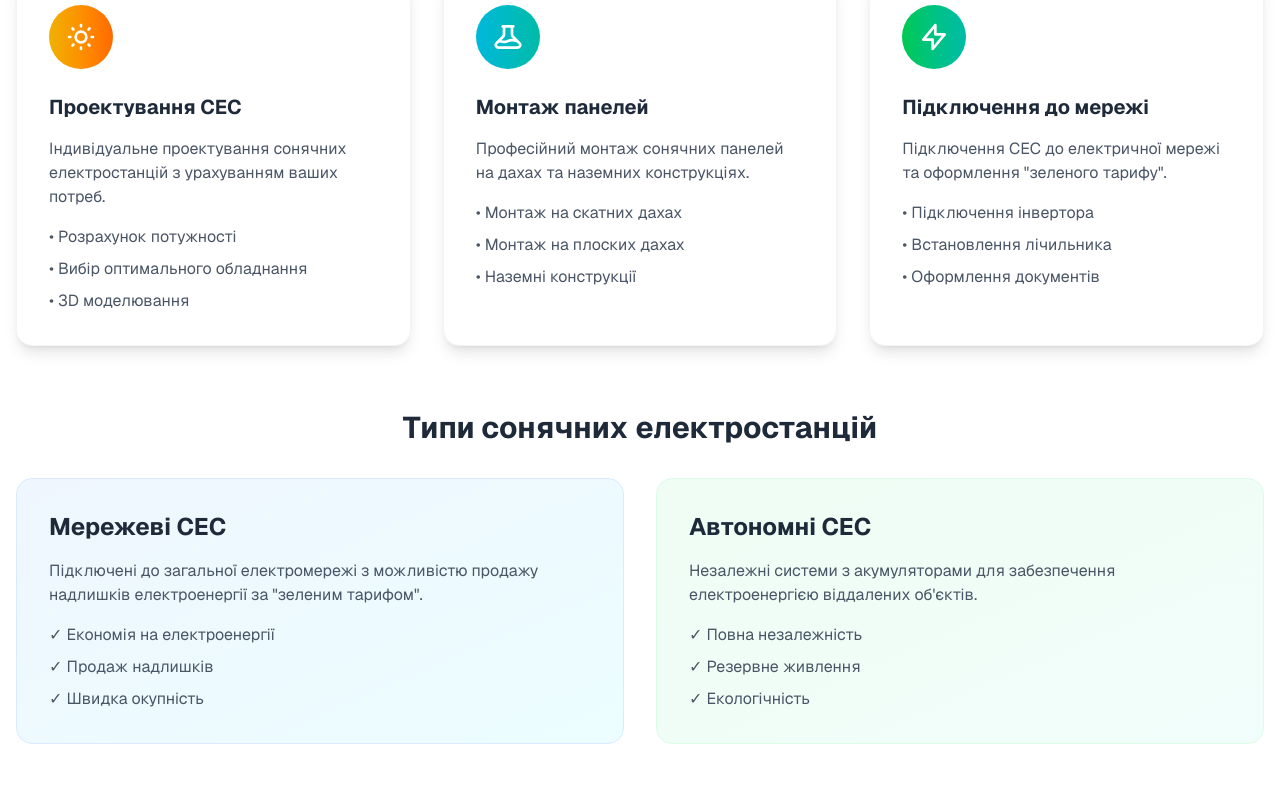
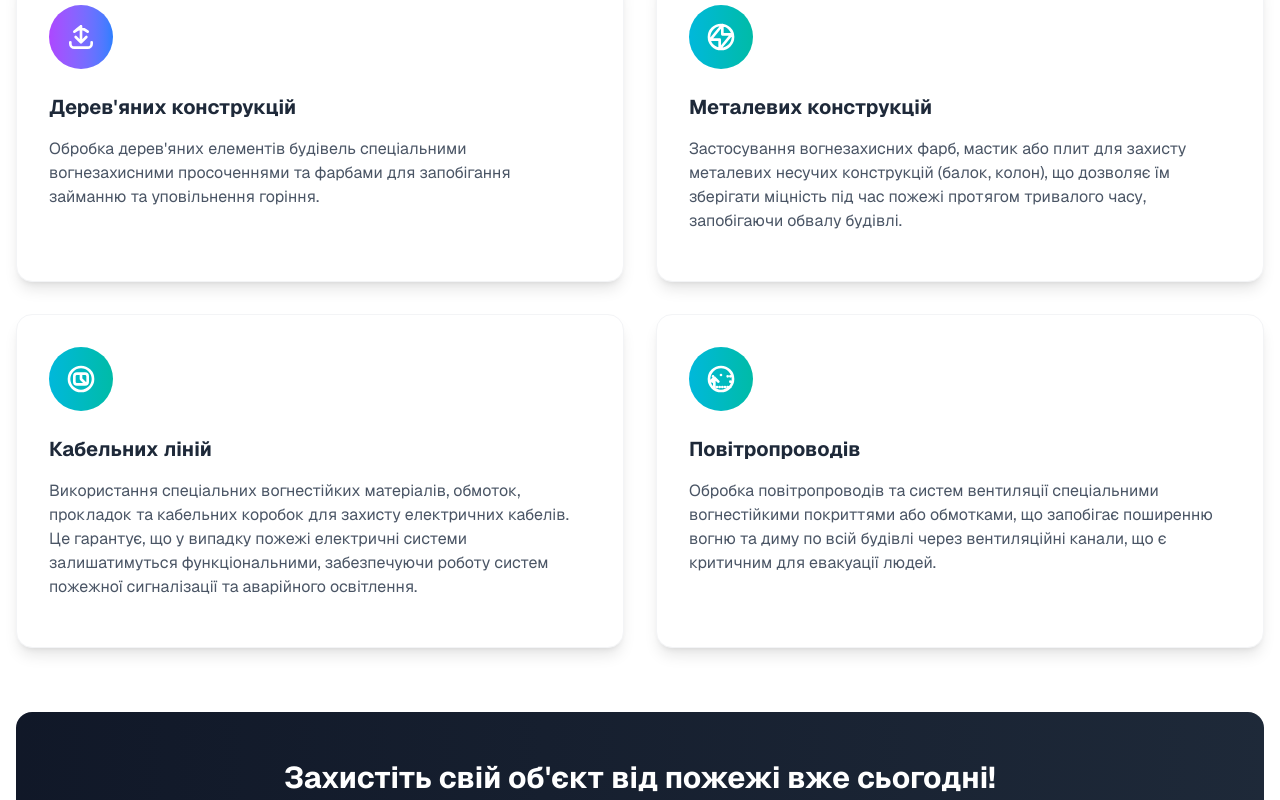
Before and after one commit to Natali993/texnic, a Next.js app: page /antifire-obrobka in a window 1280 px wide. Shown: the part 440-1240 px from the top of the page. Built offline with nearby package versions, Linux system fonts and the light colour scheme.

Commit message:
feat: add new page

```diff
--- a/src/app/antifire-obrobka/page.tsx
+++ b/src/app/antifire-obrobka/page.tsx
@@ -6,120 +6,90 @@ export default function AntifireObrobka() {
   return (
     <div className="flex flex-col min-h-screen font-sans text-gray-700">
       <Header />
-      <main className="flex-1 bg-white pt-32">
+      <main className="flex-1 bg-white pt-24 md:pt-28 lg:pt-32">
         <div className="container mx-auto px-4 py-16">
           {/* Hero Section */}
           <div className="text-center mb-16">
             <h1 className="text-5xl font-bold text-gray-800 mb-6">
               <span className="bg-gradient-to-r from-cyan-500 to-teal-500 bg-clip-text text-transparent">
-                Сонячні
+                Протипожежна
               </span>{' '}
-              електростанції
+              обробка
             </h1>
             <div className="w-20 h-1 bg-gradient-to-r from-cyan-500 to-teal-500 mx-auto mb-6"></div>
             <p className="text-xl text-gray-600 max-w-3xl mx-auto">
-              Проектування, встановлення та підключення сонячних електростанцій для дому та бізнесу
+              Професійна протипожежна обробка дерев'яних та металевих конструкцій, кабельних ліній та повітропроводів для підвищення вогнестійкості
             </p>
           </div>
 
           {/* Services Grid */}
-          <div className="grid grid-cols-1 md:grid-cols-2 lg:grid-cols-3 gap-8 mb-16">
+          <div className="grid grid-cols-1 md:grid-cols-2 gap-8 mb-16">
             <div className="bg-white rounded-2xl shadow-lg p-8 border border-gray-100 hover:shadow-xl transition-shadow duration-300">
-              <div className="w-16 h-16 bg-gradient-to-r from-yellow-500 to-orange-500 rounded-full flex items-center justify-center mb-6">
+              <div className="w-16 h-16 bg-gradient-to-r from-purple-500 to-blue-500 rounded-full flex items-center justify-center mb-6">
+                {/* Іконка для Дерев'яних конструкцій: стилізоване полум'я та дерев'яна балка */}
                 <svg className="w-8 h-8 text-white" fill="none" stroke="currentColor" viewBox="0 0 24 24">
-                  <path strokeLinecap="round" strokeLinejoin="round" strokeWidth={2} d="M12 3v1m0 16v1m9-9h-1M4 12H3m15.364 6.364l-.707-.707M6.343 6.343l-.707-.707m12.728 0l-.707.707M6.343 17.657l-.707.707M16 12a4 4 0 11-8 0 4 4 0 018 0z" />
+                  <path strokeLinecap="round" strokeLinejoin="round" strokeWidth={2} d="M4 16v1a3 3 0 003 3h10a3 3 0 003-3v-1m-4-4l-4 4m0 0l-4-4m4 4V4m0 0C9.697 5.768 7 8 7 8s2.784-2.222 5-2.222 5 2.222 5 2.222" />
                 </svg>
               </div>
-              <h3 className="text-xl font-bold text-gray-800 mb-4">Проектування СЕС</h3>
+              <h3 className="text-xl font-bold text-gray-800 mb-4">Дерев'яних конструкцій</h3>
               <p className="text-gray-600 mb-4">
-                Індивідуальне проектування сонячних електростанцій з урахуванням ваших потреб.
+                Обробка дерев'яних елементів будівель спеціальними вогнезахисними просоченнями та фарбами для запобігання займанню та уповільнення горіння.
               </p>
-              <ul className="text-gray-600 space-y-2">
-                <li>• Розрахунок потужності</li>
-                <li>• Вибір оптимального обладнання</li>
-                <li>• 3D моделювання</li>
-              </ul>
             </div>
 
             <div className="bg-white rounded-2xl shadow-lg p-8 border border-gray-100 hover:shadow-xl transition-shadow duration-300">
               <div className="w-16 h-16 bg-gradient-to-r from-cyan-500 to-teal-500 rounded-full flex items-center justify-center mb-6">
+                {/* Іконка для Металевих конструкцій: металева балка під захистом */}
                 <svg className="w-8 h-8 text-white" fill="none" stroke="currentColor" viewBox="0 0 24 24">
-                  <path strokeLinecap="round" strokeLinejoin="round" strokeWidth={2} d="M19.428 15.428a2 2 0 00-1.022-.547l-2.387-.477a6 6 0 00-3.86.517l-.318.158a6 6 0 01-3.86.517L6.05 15.21a2 2 0 00-1.806.547M8 4h8l-1 1v5.172a2 2 0 00.586 1.414l5 5c1.26 1.26.367 3.414-1.415 3.414H4.828c-1.782 0-2.674-2.154-1.414-3.414l5-5A2 2 0 009 10.172V5L8 4z" />
+                  <path strokeLinecap="round" strokeLinejoin="round" strokeWidth={2} d="M13 10V3L4 14h7v7l9-11h-7zM21 12a9 9 0 11-18 0 9 9 0 0118 0z" />
                 </svg>
               </div>
-              <h3 className="text-xl font-bold text-gray-800 mb-4">Монтаж панелей</h3>
+              <h3 className="text-xl font-bold text-gray-800 mb-4">Металевих конструкцій</h3>
               <p className="text-gray-600 mb-4">
-                Професійний монтаж сонячних панелей на дахах та наземних конструкціях.
+                Застосування вогнезахисних фарб, мастик або плит для захисту металевих несучих конструкцій (балок, колон), що дозволяє їм зберігати міцність під час пожежі протягом тривалого часу, запобігаючи обвалу будівлі.
               </p>
-              <ul className="text-gray-600 space-y-2">
-                <li>• Монтаж на скатних дахах</li>
-                <li>• Монтаж на плоских дахах</li>
-                <li>• Наземні конструкції</li>
-              </ul>
             </div>
 
             <div className="bg-white rounded-2xl shadow-lg p-8 border border-gray-100 hover:shadow-xl transition-shadow duration-300">
-              <div className="w-16 h-16 bg-gradient-to-r from-green-500 to-teal-500 rounded-full flex items-center justify-center mb-6">
+              <div className="w-16 h-16 bg-gradient-to-r from-cyan-500 to-teal-500 rounded-full flex items-center justify-center mb-6">
+                {/* Іконка для Кабельних ліній: кабель з блискавкою, захищений від вогню */}
                 <svg className="w-8 h-8 text-white" fill="none" stroke="currentColor" viewBox="0 0 24 24">
-                  <path strokeLinecap="round" strokeLinejoin="round" strokeWidth={2} d="M13 10V3L4 14h7v7l9-11h-7z" />
+                  <path strokeLinecap="round" strokeLinejoin="round" strokeWidth={2} d="M12 8v4l3 3m6-3a9 9 0 11-18 0 9 9 0 0118 0zM17 14V10a2 2 0 00-2-2H9a2 2 0 00-2 2v4a2 2 0 002 2h6a2 2 0 002-2z" />
                 </svg>
               </div>
-              <h3 className="text-xl font-bold text-gray-800 mb-4">Підключення до мережі</h3>
+              <h3 className="text-xl font-bold text-gray-800 mb-4">Кабельних ліній</h3>
               <p className="text-gray-600 mb-4">
-                Підключення СЕС до електричної мережі та оформлення "зеленого тарифу".
+                Використання спеціальних вогнестійких матеріалів, обмоток, прокладок та кабельних коробок для захисту електричних кабелів. Це гарантує, що у випадку пожежі електричні системи залишатимуться функціональними, забезпечуючи роботу систем пожежної сигналізації та аварійного освітлення.
               </p>
-              <ul className="text-gray-600 space-y-2">
-                <li>• Підключення інвертора</li>
-                <li>• Встановлення лічильника</li>
-                <li>• Оформлення документів</li>
-              </ul>
             </div>
-          </div>
-
-          {/* Types Section */}
-          <div className="mb-16">
-            <h2 className="text-3xl font-bold text-gray-800 mb-8 text-center">Типи сонячних електростанцій</h2>
-            <div className="grid grid-cols-1 md:grid-cols-2 gap-8">
-              <div className="bg-gradient-to-br from-blue-50 to-cyan-50 rounded-2xl p-8 border border-blue-100">
-                <h3 className="text-2xl font-bold text-gray-800 mb-4">Мережеві СЕС</h3>
-                <p className="text-gray-600 mb-4">
-                  Підключені до загальної електромережі з можливістю продажу надлишків електроенергії за "зеленим тарифом".
-                </p>
-                <ul className="text-gray-600 space-y-2">
-                  <li>✓ Економія на електроенергії</li>
-                  <li>✓ Продаж надлишків</li>
-                  <li>✓ Швидка окупність</li>
-                </ul>
+            <div className="bg-white rounded-2xl shadow-lg p-8 border border-gray-100 hover:shadow-xl transition-shadow duration-300">
+              <div className="w-16 h-16 bg-gradient-to-r from-cyan-500 to-teal-500 rounded-full flex items-center justify-center mb-6">
+                {/* Іконка для Повітропроводів: повітропровід з контролем диму */}
+                <svg className="w-8 h-8 text-white" fill="none" stroke="currentColor" viewBox="0 0 24 24">
+                  <path strokeLinecap="round" strokeLinejoin="round" strokeWidth={2} d="M4 14l3-3m0 0l3 3m-3-3v8m5-10v0h.01M17 10v0h.01M6 10h.01M19 10h.01M6 14v0h.01M19 14v0h.01M6 18v0h.01M19 18v0h.01M13 18v0h.01M11 18v0h.01M9 18v0h.01M15 18v0h.01M17 18v0h.01M21 12a9 9 0 11-18 0 9 9 0 0118 0z" />
+                </svg>
               </div>
-
-              <div className="bg-gradient-to-br from-green-50 to-teal-50 rounded-2xl p-8 border border-green-100">
-                <h3 className="text-2xl font-bold text-gray-800 mb-4">Автономні СЕС</h3>
-                <p className="text-gray-600 mb-4">
-                  Незалежні системи з акумуляторами для забезпечення електроенергією віддалених об'єктів.
-                </p>
-                <ul className="text-gray-600 space-y-2">
-                  <li>✓ Повна незалежність</li>
-                  <li>✓ Резервне живлення</li>
-                  <li>✓ Екологічність</li>
-                </ul>
-              </div>
+              <h3 className="text-xl font-bold text-gray-800 mb-4">Повітропроводів</h3>
+              <p className="text-gray-600 mb-4">
+                Обробка повітропроводів та систем вентиляції спеціальними вогнестійкими покриттями або обмотками, що запобігає поширенню вогню та диму по всій будівлі через вентиляційні канали, що є критичним для евакуації людей.
+              </p>
             </div>
           </div>
 
           {/* CTA Section */}
           <div className="bg-gradient-to-r from-gray-900 to-gray-800 rounded-2xl p-12 text-center">
             <h2 className="text-3xl font-bold text-white mb-4">
-              Хочете встановити сонячну електростанцію?
+              Захистіть свій об'єкт від пожежі вже сьогодні!
             </h2>
             <p className="text-gray-300 mb-8 text-lg">
-              Отримайте безкоштовну консультацію та розрахунок вартості проекту
+              Отримайте професійну консультацію з пожежної безпеки
             </p>
             <div className="flex flex-col sm:flex-row justify-center space-y-4 sm:space-y-0 sm:space-x-4">
               <Link
                 href="/contact"
                 className="bg-gradient-to-r from-cyan-500 to-teal-500 hover:from-cyan-600 hover:to-teal-600 text-white px-8 py-4 rounded-full font-semibold transition-all duration-300 shadow-lg hover:shadow-xl transform hover:-translate-y-1"
               >
-                Безкоштовна консультація
+                Залишити заявку
               </Link>
               <Link
                 href="/posluhy"
```
